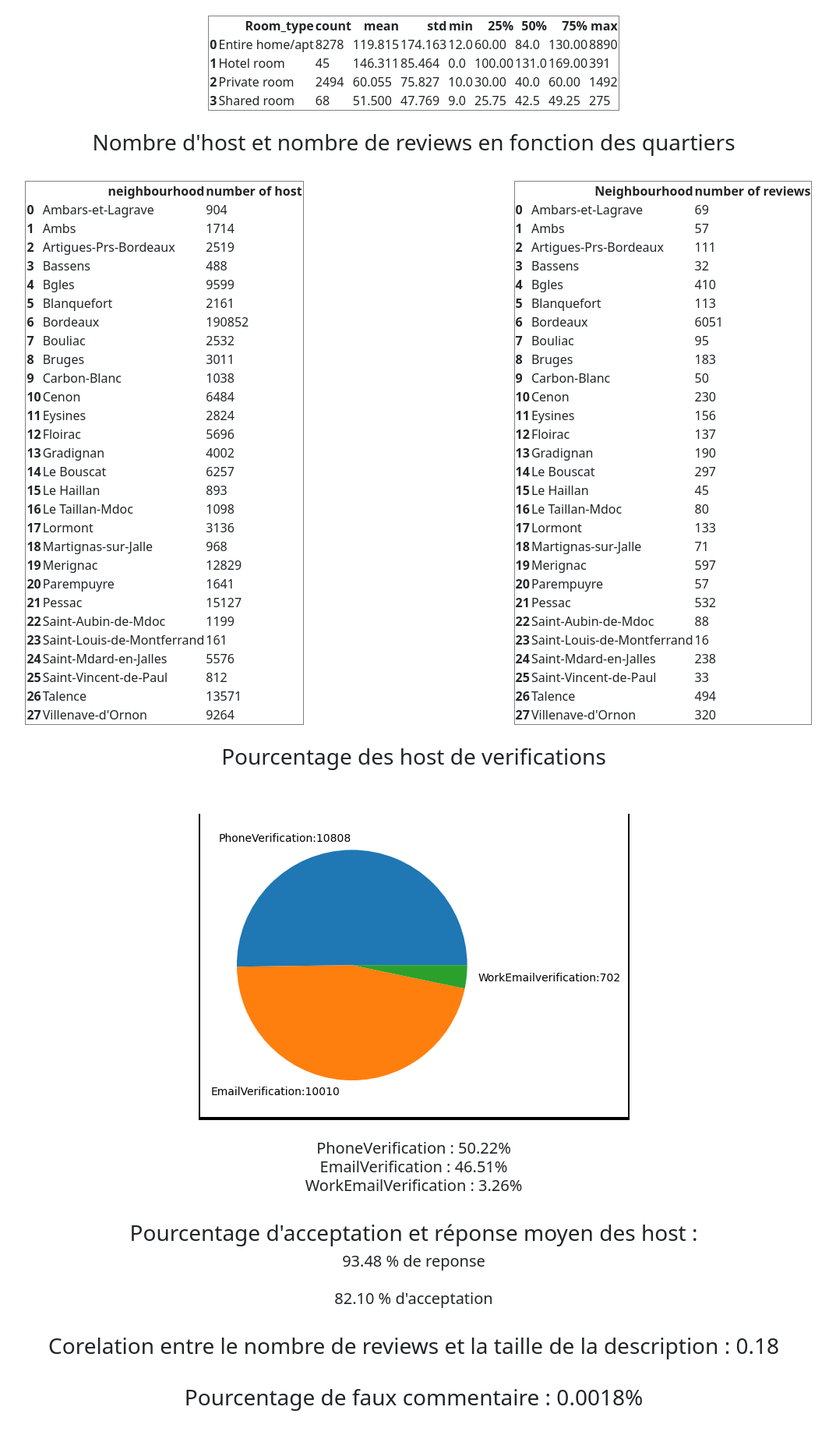
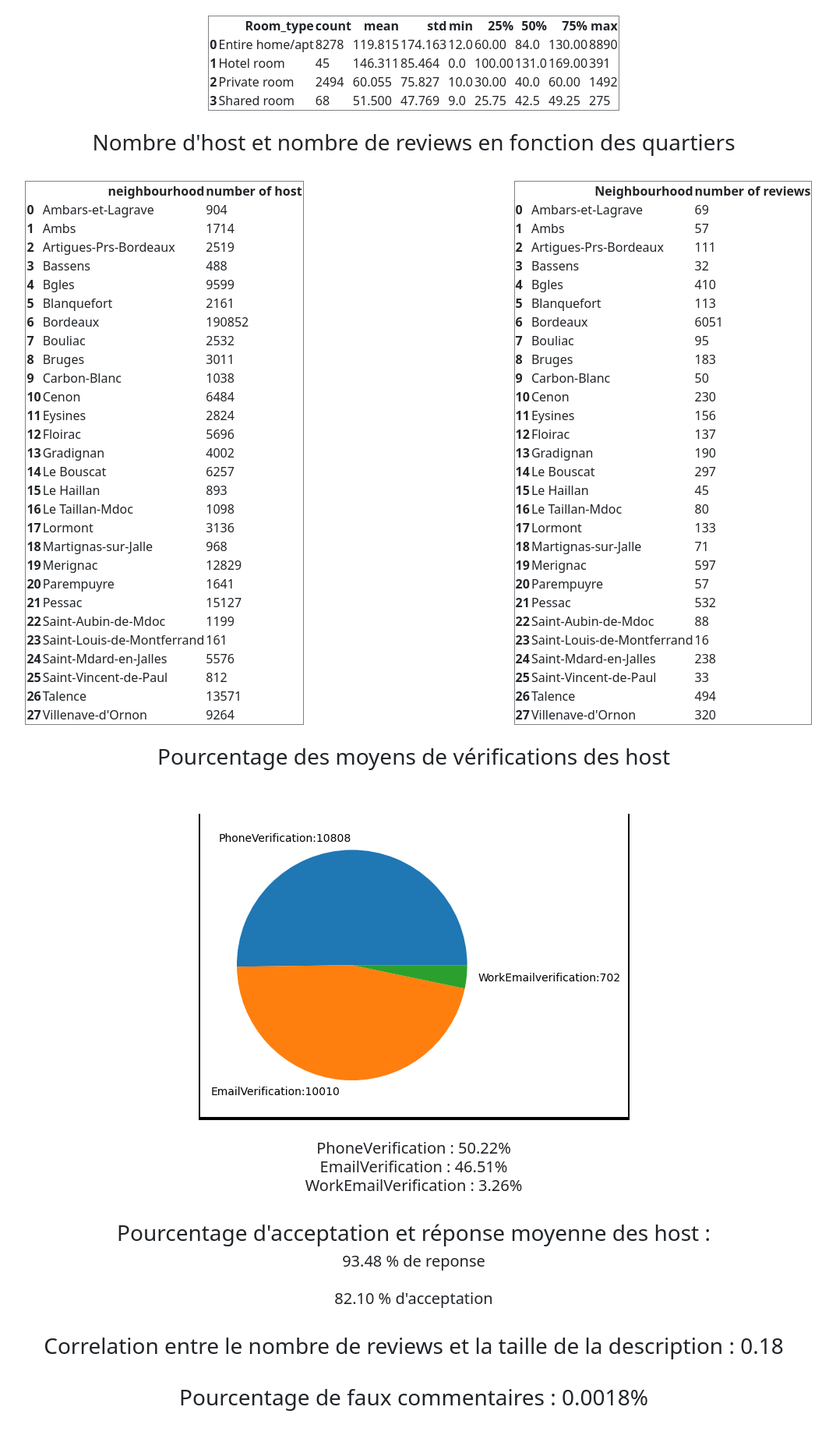
Before and after one commit to galawin59/AirbnbProject, a Django app: page /details/ in a window 1280 px wide. Shown: the part 1160-3001 px from the top of the page at 78% size, without its empty margins (109-1182 px from the left). Run offline with Django 4.2, Linux system fonts and the light colour scheme.

Commit message:
correctif orthographe

```diff
--- a/divers/templates/divers/details.html
+++ b/divers/templates/divers/details.html
@@ -21,7 +21,7 @@
 {{tableEcart|safe}}
 <br>
 <div style="text-align: center;">
-  <h3>Nombre d'annonce en fonction de la valeur de salle de bain
+  <h3>Nombre d'annonces en fonction de la valeur de salle de bain
   </h3>
   </div>
   <br>
@@ -56,7 +56,7 @@
 
 <div style="text-align: center;">
 
-  <h3>Pourcentage des host de verifications
+  <h3>Pourcentage des moyens de vérifications des host
   </h3>
   </div>
   <br>
@@ -77,7 +77,7 @@ WorkEmailVerification : 3.26%
 
 <br>
 <div style="text-align: center;">
-  <h3>Pourcentage d'acceptation et réponse moyen des host :
+  <h3>Pourcentage d'acceptation et réponse moyenne des host :
     <br>
 
   </h3>
@@ -91,14 +91,14 @@ WorkEmailVerification : 3.26%
 
 
   <div style="text-align: center;">
-    <h3>Corelation entre le nombre de reviews et la taille de la description :  0.18
+    <h3>Correlation entre le nombre de reviews et la taille de la description :  0.18
       <br>
     </div>
     <br>
 
 
     <div style="text-align: center;">
-      <h3>Pourcentage de faux commentaire : 0.0018%
+      <h3>Pourcentage de faux commentaires : 0.0018%
         <br>
       </div>
       <br>
```
